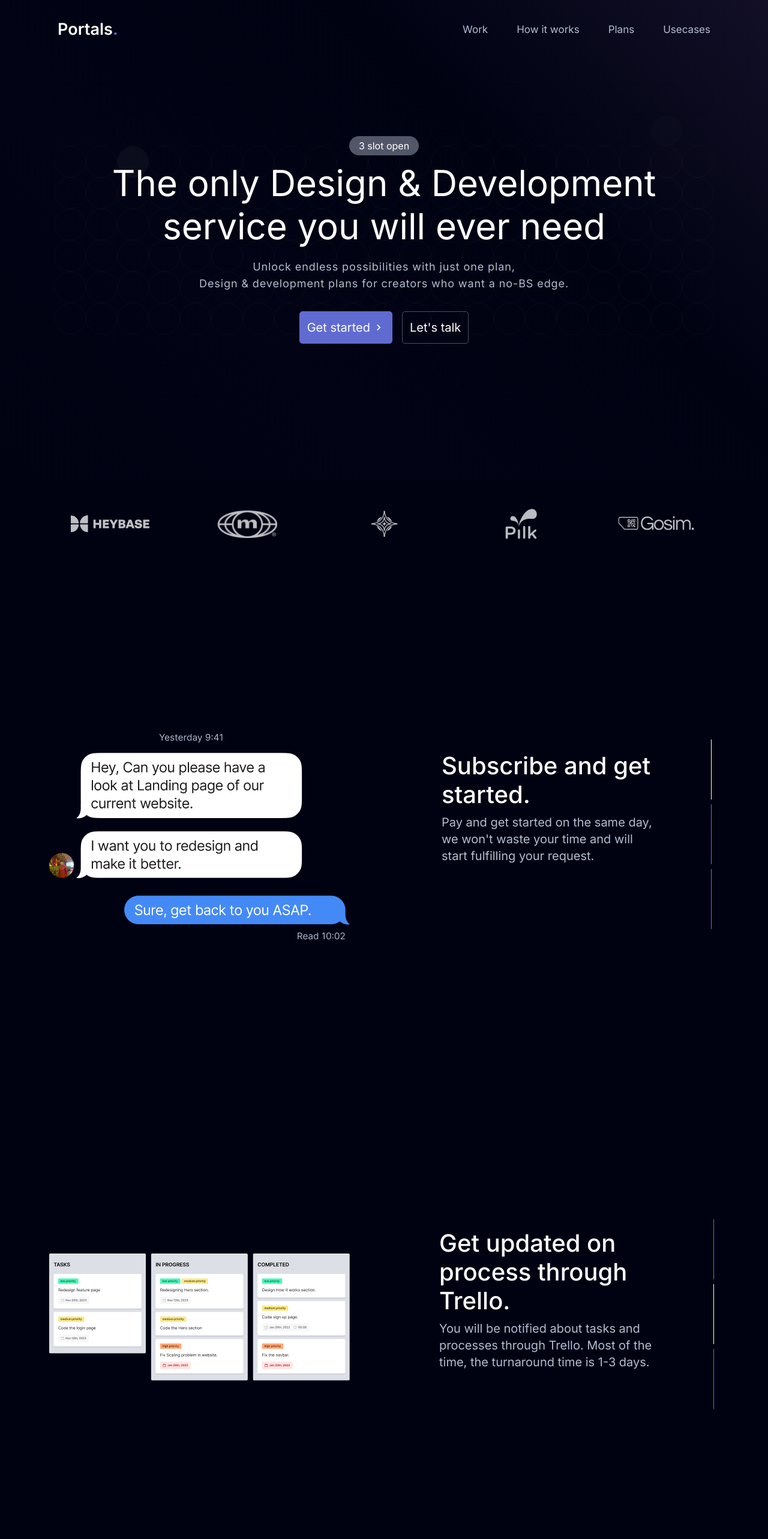
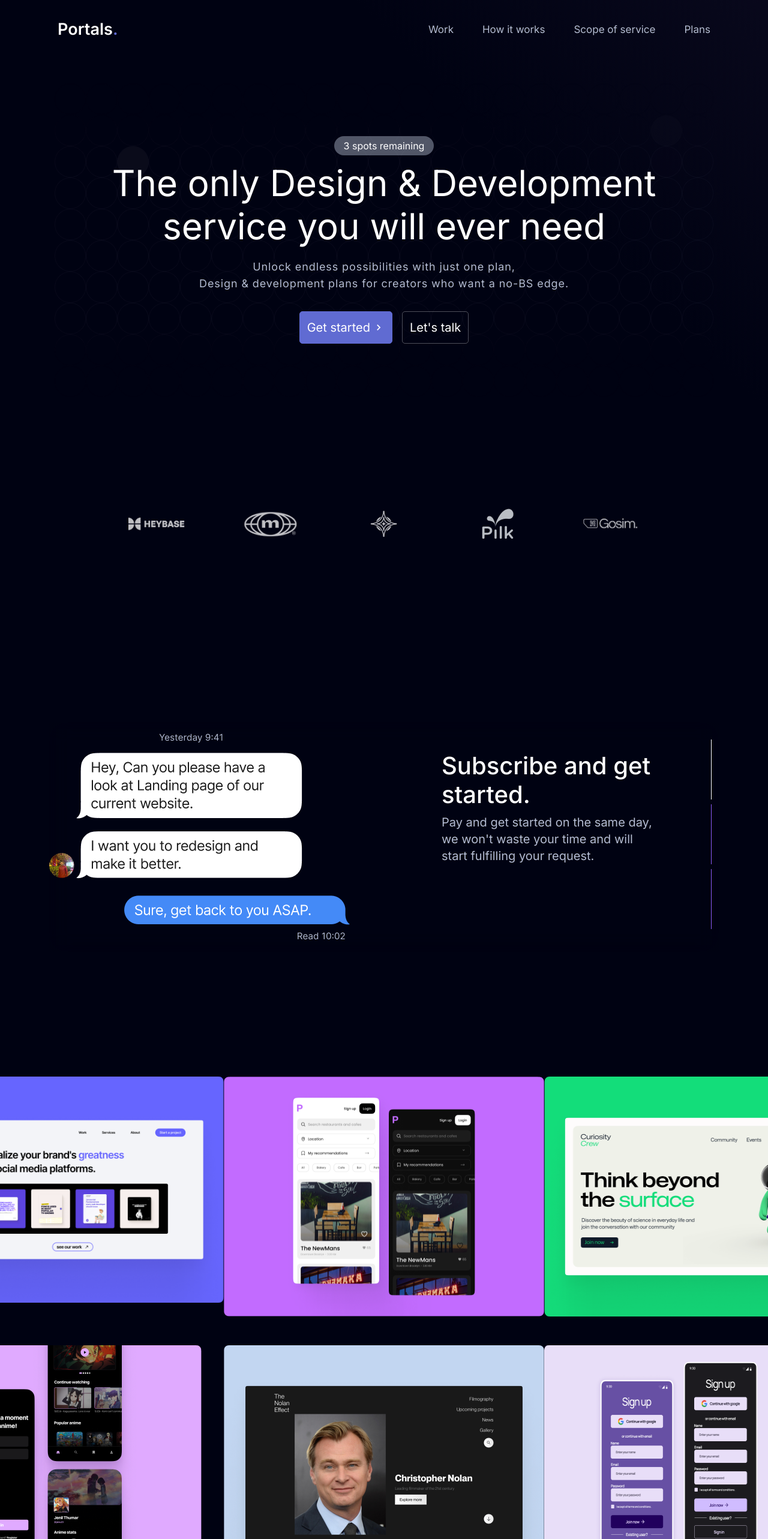
Before and after one commit to venilsutariya/portals, a Next.js app: page / in a window 1280 px wide. Shown: the top 2566 px of the page at 60% size. Built offline with nearby package versions, Linux system fonts and the light colour scheme.

Commit message:
add code

```diff
--- a/app/(root)/page.tsx
+++ b/app/(root)/page.tsx
@@ -12,6 +12,7 @@ import WhyChoose from '@/components/customUi/WhyChoose'
 import 'animate.css/animate.min.css';
 
 export default function Home() {
+
   return (
     <div>
         <HeadMain />
--- a/app/globals.css
+++ b/app/globals.css
@@ -17,16 +17,16 @@ body::-webkit-scrollbar {
 
 body::-webkit-scrollbar-thumb {
   background-color: #333; /* Thumb color */
-  border-radius: 5px; /* Rounded corners */
+  border-radius: 0px; /* Rounded corners */
 }
 
 .headmain {
   background: linear-gradient(
     45deg,
     #19142e00,
-    #201a3710,
+    #201a3700,
     #231a4a00,
-    #19142eb9
+    #19142e56
   );
 }
 
@@ -68,3 +68,27 @@ section {
 .whychoose {
   background: linear-gradient(0deg, #19142e00, #201a372c, #231a4a21, #19142e00);
 }
+
+/* for scroll component */
+.maincontainer {
+  scroll-snap-type: y mandatory;
+  overflow-y: scroll;
+}
+
+section {
+  scroll-snap-align: start;
+}
+
+.animation {
+  animation: headanimation 1s ease-in-out;
+}
+@keyframes headanimation {
+  0% {
+    transform: scale(0.7);
+    opacity: 0;
+  }
+  100% {
+    transform: scale(1);
+    opacity: 1;
+  }
+}
--- a/components/customUi/Client.tsx
+++ b/components/customUi/Client.tsx
@@ -22,10 +22,11 @@ const Client = () => {
     return (
         <>
             <VisibilitySensor onChange={onVisibilityChange} partialVisibility>
-                {( isVisible: boolean ) => (
+                {(isVisible: boolean) => (
                     <div className="text-center pb-5 border-0" style={{ backgroundColor: '#000212' }}>
                         <div className={` py-5 container ${isVisible ? 'animate__animated animate__slideInUp' : ''}`}>
-                        <div className="row row-cols-1 row-cols-md-2 row-cols-lg-5 gap-y-5">
+                            <div className=' lg:px-24'>
+                                <div className="row row-cols-1 row-cols-md-2 row-cols-lg-5 gap-x-0 gap-y-5">
                                     <div className="col px-5 flex justify-center mb-5 mb-lg-0">
                                         <img src="/images/client1.png" className=" img-fluid object-contain" alt="" />
                                     </div>
@@ -44,6 +45,7 @@ const Client = () => {
                                 </div>
                             </div>
                         </div>
+                    </div>
                 )}
             </VisibilitySensor>
         </>
--- a/components/customUi/FormComp.tsx
+++ b/components/customUi/FormComp.tsx
@@ -31,8 +31,8 @@ const FormComp = () => {
                         <div className=" absolute text-white top-20 px-3 px-lg-0 lg:left-44 text-lg">We are Portals and we are here to serve you :)</div>
                     </div>
                     <div className={` col relative ${isVisible ? 'animate__animated animate__slideInUp' : ''}`}>
-                        <div className="lg:absolute top-20 w-full lg:pe-44 px-3 px-lg-0">
-                            <form className="">
+                        <div className="lg:absolute top-20 w-full px-3 px-lg-0">
+                            <form className="lg:pe-44">
                                 <div className="flex flex-col">
                                     <label className=" mb-3" style={{ color: 'rgba(180, 188, 208, 1)' }} htmlFor="name">NAME(*)</label>
                                     <input style={{ backgroundColor: 'rgba(180, 188, 208, 1)' }} className=" py-2 border-b-2 border-white px-2" type="text" id="name" />
--- a/components/customUi/HeadMain.tsx
+++ b/components/customUi/HeadMain.tsx
@@ -9,8 +9,8 @@ const HeadMain = () => {
       <div className=" headmain h-[100vh] flex justify-center">
         <div className="bgmainimg text-white">
           <div className=" flex flex-col justify-center items-center h-full text-center">
-            <div className="py-1 px-3 rounded-full mb-3" style={{ backgroundColor: 'rgba(180, 188, 208, 0.45)', color: '#fff' }}>3 slot open</div>
-            <div className="xl:text-6xl lg:text-6xl md:text-5xl text-4xl flex flex-col gap-y-3">
+            <div className="py-1 px-3 rounded-full mb-3" style={{ backgroundColor: 'rgba(180, 188, 208, 0.45)', color: '#fff' }}>3 spots remaining</div>
+            <div className="animation xl:text-6xl lg:text-6xl md:text-5xl text-4xl flex flex-col gap-y-3">
               <span>The only <span className="">Design & Development </span></span>
               <span className="xl:text-6xl lg:text-6xl md:text-5xl text-3xl">service you will ever need</span>
             </div>
--- a/components/customUi/Navbar.tsx
+++ b/components/customUi/Navbar.tsx
@@ -28,8 +28,8 @@ const NavbarComp = () => {
                                     <SheetDescription>
                                         <div className=' mb-3'><Link href="/work" className=' text-sm text-gray-300 hover:text-white transition me-5 no-underline'><SheetClose>Work</SheetClose></Link></div>
                                         <div className=' mb-3'><Link href="/howitworks" className='text-sm text-gray-300 hover:text-white transition me-5 no-underline'><SheetClose>How it works</SheetClose></Link></div>
-                                        <div className=' mb-3'><Link href="/plans" className='text-sm text-gray-300 hover:text-white transition me-5 no-underline'><SheetClose>Plans</SheetClose></Link></div>
-                                        <div className=' mb-3'><Link href="/usecases" className='text-sm text-gray-300 hover:text-white transition me-5 no-underline'><SheetClose>Usecases</SheetClose></Link></div>
+                                        <div className=' mb-3'><Link href="/plans" className='text-sm text-gray-300 hover:text-white transition me-5 no-underline'><SheetClose>Scope of service</SheetClose></Link></div>
+                                        <div className=' mb-3'><Link href="/usecases" className='text-sm text-gray-300 hover:text-white transition me-5 no-underline'><SheetClose>Plans</SheetClose></Link></div>
                                     </SheetDescription>
                                 </SheetHeader>
                             </SheetContent>
@@ -39,8 +39,8 @@ const NavbarComp = () => {
                     <Nav className="ms-auto" style={{ fontSize: '17px' }}>
                         <Link href="/work" className=' me-5 no-underline' style={{ color: '#B4BCD0' }}>Work</Link>
                         <Link href="/howitworks" className=' me-5 no-underline' style={{ color: '#B4BCD0' }}>How it works</Link>
-                        <Link href="/plans" className=' me-5 no-underline' style={{ color: '#B4BCD0' }}>Plans</Link>
-                        <Link href="/usecases" className=' no-underline' style={{ color: '#B4BCD0' }}>Usecases</Link>
+                        <Link href="/plans" className=' me-5 no-underline' style={{ color: '#B4BCD0' }}>Scope of service</Link>
+                        <Link href="/usecases" className=' no-underline' style={{ color: '#B4BCD0' }}>Plans</Link>
                     </Nav>
                 </Navbar.Collapse>
             </Navbar>
--- a/components/customUi/ScrollSlider.tsx
+++ b/components/customUi/ScrollSlider.tsx
@@ -1,7 +1,6 @@
 "use client";
 
 import React, { useState } from "react";
-import { Element } from "react-scroll";
 import VisibilitySensor from "react-visibility-sensor";
 
 const ScrollSlider = () => {
@@ -15,14 +14,14 @@ const ScrollSlider = () => {
 
   return (
     <>
-      <div className="slider-container" style={{ backgroundColor: "#000212" }}>
+      <div className="maincontainer h-[100vh] scrollbar-hide" style={{ backgroundColor: "#000212" }}>
         <div className="container relative">
           <VisibilitySensor onChange={onVisibilityChange} partialVisibility>
-            <Element name="section1" className="slider-section">
-              <div className="animation">
+            <section>
+              <div className="one">
+                <div className="">
                   <div
-                  className={`row h-[100vh] slide-up z-10 row-cols-1 g-0 px-0 row-cols-lg-2 backdrop-blur-lg py-3 first-row ${
-                    isVisible ? "animate__animated animate__slideInUp" : ""
+                    className={`row slide-up z-10 row-cols-1 g-0 px-0 row-cols-lg-2 backdrop-blur-lg py-3 first-row ${isVisible ? "animate__animated animate__slideInUp" : ""
                       }`}
                   >
                     <div className="col flex justify-start items-center">
@@ -46,15 +45,16 @@ const ScrollSlider = () => {
                     </div>
                   </div>
                 </div>
-            </Element>
+              </div>
+            </section>
           </VisibilitySensor>
 
           <VisibilitySensor onChange={onVisibilityChange} partialVisibility>
-            <Element name="section2" className="slider-section">
-              <div className="animation">
+            <section>
+              <div className="two">
+                <div className="">
                   <div
-                  className={`row h-[100vh] slide-up z-20 row-cols-1 row-cols-lg-2 backdrop-blur-lg py-3 ${
-                    isVisible ? "animate__animated animate__slideInUp" : ""
+                    className={`row slide-up z-20 row-cols-1 row-cols-lg-2 backdrop-blur-lg py-3 ${isVisible ? "animate__animated animate__slideInUp" : ""
                       }`}
                     style={{ backgroundColor: "#000212" }}
                   >
@@ -79,15 +79,16 @@ const ScrollSlider = () => {
                     </div>
                   </div>
                 </div>
-            </Element>
+              </div>
+            </section>
           </VisibilitySensor>
 
           <VisibilitySensor onChange={onVisibilityChange} partialVisibility>
-            <Element name="section3" className="slider-section">
-              <div className="animation">
+            <section>
+              <div className="three">
+                <div>
                   <div
-                  className={`row h-[100vh] slide-up row-cols-1 g-0 px-0 row-cols-lg-2 backdrop-blur-lg py-3 first-row ${
-                    isVisible ? "animate__animated animate__slideInUp" : ""
+                    className={`row slide-up row-cols-1 g-0 px-0 row-cols-lg-2 backdrop-blur-lg py-3 first-row ${isVisible ? "animate__animated animate__slideInUp" : ""
                       }`}
                   >
                     <div className="col flex justify-start items-center">
@@ -111,7 +112,8 @@ const ScrollSlider = () => {
                     </div>
                   </div>
                 </div>
-            </Element>
+              </div>
+            </section>
           </VisibilitySensor>
         </div>
       </div>
--- a/package.json
+++ b/package.json
@@ -26,6 +26,7 @@
     "react-bootstrap": "^2.9.1",
     "react-dom": "^18",
     "react-icons": "^4.12.0",
+    "react-intersection-observer": "^9.5.3",
     "react-scroll": "^1.9.0",
     "react-visibility-sensor": "^5.1.1",
     "scrollreveal": "^4.0.9",
```
Also changed, not shown: 1 other file (tests, documents, lock files or other folders). Lines whose indentation alone changed are shown as unchanged.
